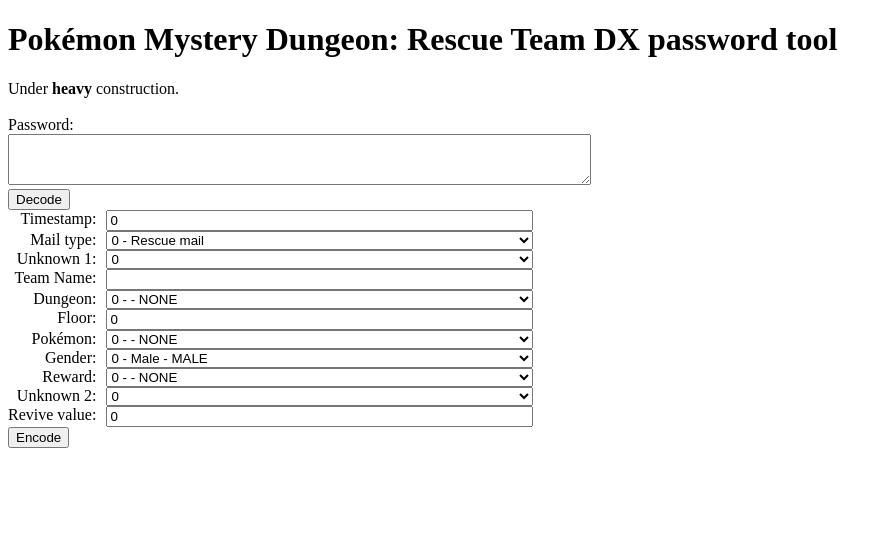
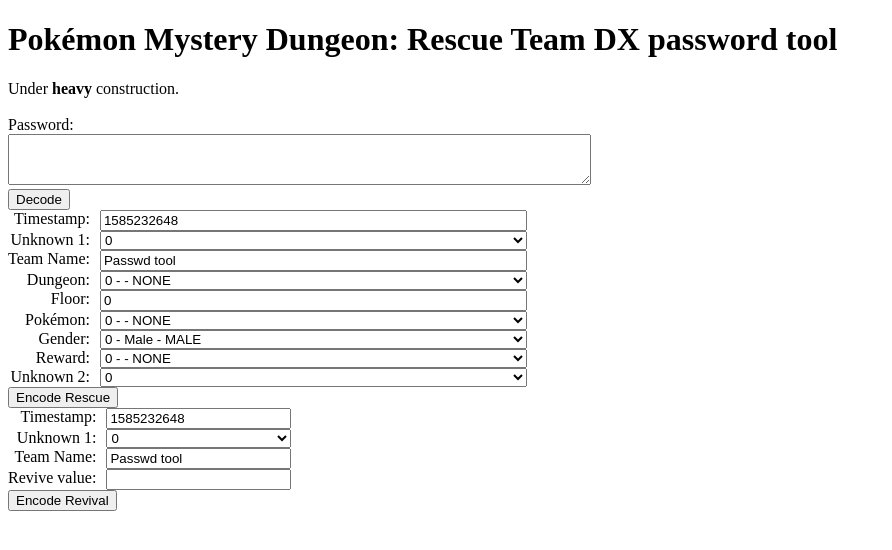
Before and after one commit to mid-kid/pmdrtdx_passwords, a Flask app: page / in a window 1280 px wide. Shown: the top 550 px of the page, without its empty margins (0-892 px from the left). Run offline with Flask 2, Linux system fonts and the light colour scheme.

Commit message:
Fix password encoding dialogs
Split into rescue and revival and moved things around to fill in the
data as well as possible.

```diff
--- a/app.py
+++ b/app.py
@@ -3,6 +3,7 @@
 
 import password
 import romdata
+from datetime import datetime
 
 charmap_symbols = [
     "1F", "2F", "3F", "4F", "5F", "6F", "7F", "8F", "9F", "PF", "MF", "DF", "XF",
@@ -13,9 +14,8 @@
 ]
 
 charmap_html = [
-    "<div class=\"pwdchar pwdchar_%s\">%s</div>" % (y, x)
-    for y in ["F", "H", "W", "E", "S"]
-    for x in ["1", "2", "3", "4", "5", "6", "7", "8", "9", "P", "M", "D", "X"]
+    "<div class=\"pwdchar pwdchar_%s\">%s</div>" % (x[1], x[0])
+    for x in charmap_symbols
 ]
 
 value_fields = {
@@ -64,7 +64,7 @@
             password += "\n"
         elif index % 5 == 4:
             password += " "
-    return password
+    return password.strip()
 
 def password_html(code):
     html = ""
@@ -113,53 +113,81 @@
 
     return True
 
-@app.route("/")
-def index():
+def render_password(code, password_input=None, info=None, **kwargs):
+    infores = {}
+    inforev = {}
+    info_text = None
+    warnings = None
+    password_output = None
+
+    if code:
+        info = password.decode(code)
+        info_text = escape(password.print_info(info))
+        warnings = get_warnings(info)
+        password_input = escape(password_val2char(code))
+        password_output = escape(password_html(code))
+
+    if info:
+        if "team" in info:
+            team = ""
+            for char in info["team"]:
+                if char == 0:
+                    break
+                if char < 402:
+                    team += romdata.charmap_text[char]
+                else:
+                    team += "★"
+            info["team"] = team
+
+        if "type" in info and info["type"] == 1:
+            inforev = info
+        else:
+            infores = info
+
+        if "revive" in info:
+            inforev["revive"] = "0x%08X" % info["revive"]
+
+    for info in (infores, inforev):
+        if "timestamp" not in info:
+            info["timestamp"] = int(datetime.now().timestamp())
+        if "team" not in info:
+            info["team"] = "Passwd tool"
+
     return render_template("index.html",
             romdata=romdata.romdata,
             named=named_fields,
-            value=value_fields)
+            value=value_fields,
+
+            infores=infores,
+            inforev=inforev,
+            info_text=info_text,
+            warnings=warnings,
+            password_input=password_input,
+            password_output=password_output,
+            **kwargs)
+
+@app.route("/")
+def index():
+    return render_password(None)
 
 @app.route("/decode", methods=["GET"])
 def decode():
-    info = None
-    info_text = None
-    warnings = None
+    code = None
     password_input = None
-    password_output = None
 
     decode_failed = False
     if "c" in request.args:
         password_input = request.args.get("c")
         code = password_char2val(password_input)
         password_input = escape(password_input)
-        if code:
-            info = password.decode(code)
-            info_text = escape(password.print_info(info))
-            warnings = get_warnings(info)
-            password_input = escape(password_val2char(code))
-            password_output = escape(password_html(code))
-        else:
+        if not code:
             decode_failed = True
 
-    return render_template("index.html",
-            romdata=romdata.romdata,
-            named=named_fields,
-            value=value_fields,
-            password=password_input,
-            info=info,
-            info_text=info_text,
-            warnings=warnings,
-            decode_failed=decode_failed,
-            password_output=password_output)
+    return render_password(code, password_input=password_input, decode_failed=decode_failed)
 
 @app.route("/encode", methods=["GET"])
 def encode():
-    warnings = None
-    info_text = None
-    password_input = None
-    password_output = None
-
+    code = None
     encode_failed = False
 
     info = {}
@@ -178,26 +206,22 @@
             continue
         info[field] = value
     if "team" in request.args:
-        info["team"] = request.args.get("team")
+        team = request.args.get("team")
+        if len(team) > 12:
+            encode_failed = True
+        else:
+            info["team"] = []
+            for char in team:
+                if char in romdata.charmap_text:
+                    info["team"].append(romdata.charmap_text.index(char))
+                else:
+                    encode_failed = True
+                    break
 
     if not encode_failed:
         if validate_info(info):
-            warnings = get_warnings(info)
-            info["team"] = [romdata.charmap_text.index(x) for x in "Passwd tool"]  # TODO
             code = password.encode(info)
-            info_text = escape(password.print_info(password.decode(code)))
-            password_input = escape(password_val2char(code))
-            password_output = escape(password_html(code))
         else:
             encode_failed=True
 
-    return render_template("index.html",
-            romdata=romdata.romdata,
-            named=named_fields,
-            value=value_fields,
-            info=info,
-            info_text=info_text,
-            warnings=warnings,
-            password=password_input,
-            password_output=password_output,
-            encode_failed=encode_failed)
+    return render_password(code, info=info, encode_failed=encode_failed)
--- a/templates/index.html
+++ b/templates/index.html
@@ -12,11 +12,18 @@
         <form action="decode">
             <label for="c">Password:</label>
             <br>
-            <textarea type="text" id="c" name="c" rows="3" cols="70">{% if password %}{{ password }}{% endif %}</textarea>
+            <textarea type="text" id="c" name="c" rows="3" cols="70">{% if password_input %}{{ password_input }}{% endif %}</textarea>
             <br>
-            <input type="submit" value="Decode">
+            <button type="submit">Decode</button>
         </form>
 
+        {% if password_output -%}
+        Visualized password:
+        <div class="pwdbox">
+            {{ password_output }}
+        </div>
+
+        {% endif -%}
         {% if decode_failed -%}
         <div>
             ERROR! Couldn't decode the password. Make sure it contains exactly 30 character pairs, and doesn't include "XS".
@@ -57,9 +64,7 @@
 
         {% endif -%}
 
-        <form action="encode">
-            <div class="formgrid">
-                {% macro options(name, array, maxval) %}
+                {% macro options(name, array, maxval, info) %}
                 {%- for entry in array %}
                     {%- if info and name in info and info[name] == loop.index0 %}
                     <option value="{{ loop.index0 }}" selected>
@@ -84,66 +89,81 @@
                 {%- endfor %}
                 {% endmacro -%}
 
+        <form action="encode">
+            <div class="formgrid">
                 <label for="timestamp">Timestamp:</label>
                 <input type="text" id="timestamp" name="timestamp" value="
-                    {%- if info and "timestamp" in info %}{{ info.timestamp }}{% else %}0{% endif %}">
-
-                <label for="type">Mail type:</label>
-                <select id="type" name="type">
-                    {{- options("type", ("Rescue mail", "Revival mail"), value.type) -}}
-                </select>
+                    {%- if infores and "timestamp" in infores -%}
+                    {{ infores.timestamp }}{% else %}0{% endif %}">
 
                 <label for="unk1">Unknown 1:</label>
                 <select id="unk1" name="unk1">
-                    {{- options("unk1", (), value.unk1) -}}
+                    {{- options("unk1", (), value.unk1, infores) -}}
                 </select>
 
                 <label for="team">Team Name:</label>
-                <input type="text" id="team" name="team" maxlength="12">
+                <input type="text" id="team" name="team" maxlength="12" value="
+                    {%- if infores and "team" in infores -%}
+                    {{ infores.team }}{% endif %}">
 
                 <label for="dungeon">Dungeon:</label>
                 <select id="dungeon" name="dungeon">
-                    {{- options("dungeon", romdata[named.dungeon], value.dungeon) -}}
+                    {{- options("dungeon", romdata[named.dungeon], value.dungeon, infores) -}}
                 </select>
 
                 <label for="floor">Floor:</label>
                 <input type="number" id="floor" name="floor" value="
-                    {%- if info and "floor" in info %}{{ info.floor }}{% else %}0{% endif %}">
+                    {%- if infores and "floor" in infores -%}
+                    {{ infores.floor }}{% else %}0{% endif %}">
 
                 <label for="pokemon">Pokémon:</label>
                 <select id="pokemon" name="pokemon">
-                    {{- options("pokemon", romdata[named.pokemon], value.pokemon) -}}
+                    {{- options("pokemon", romdata[named.pokemon], value.pokemon, infores) -}}
                 </select>
 
                 <label for="gender">Gender:</label>
                 <select id="gender" name="gender">
-                    {{- options("gender", romdata[named.gender], value.gender) -}}
+                    {{- options("gender", romdata[named.gender], value.gender, infores) -}}
                 </select>
 
                 <label for="reward">Reward:</label>
                 <select id="reward" name="reward">
-                    {{- options("reward", romdata[named.reward], value.reward) -}}
+                    {{- options("reward", romdata[named.reward], value.reward, infores) -}}
                 </select>
 
                 <label for="unk2">Unknown 2:</label>
                 <select id="unk2" name="unk2">
-                    {{- options("unk2", (), value.unk2) -}}
+                    {{- options("unk2", (), value.unk2, infores) -}}
                 </select>
+            </div>
+
+            <button type="submit" name="type" value="0">Encode Rescue</button>
+        </form>
+
+        <form action="encode">
+            <div class="formgrid">
+                <label for="timestamp">Timestamp:</label>
+                <input type="text" id="timestamp" name="timestamp" value="
+                    {%- if inforev and "timestamp" in inforev -%}
+                    {{ inforev.timestamp }}{% else %}0{% endif %}">
+
+                <label for="unk1">Unknown 1:</label>
+                <select id="unk1" name="unk1">
+                    {{- options("unk1", (), value.unk1, inforev) -}}
+                </select>
+
+                <label for="team">Team Name:</label>
+                <input type="text" id="team" name="team" maxlength="12" value="
+                    {%- if inforev and "team" in inforev -%}
+                    {{ inforev.team }}{% endif %}">
 
                 <label for="revive">Revive value:</label>
                 <input type="text" id="revive" name="revive" value="
-                    {%- if info and "revive" in info %}{{ info.revive }}{% else %}0{% endif %}">
+                    {%- if inforev and "revive" in inforev -%}
+                    {{ inforev.revive }}{% endif %}">
             </div>
 
-            <input type="submit" value="Encode">
+            <button type="submit" name="type" value="1">Encode Revival</button>
         </form>
-
-        {%- if password_output %}
-
-        Output password:
-        <div class="pwdbox">
-            {{ password_output }}
-        </div>
-        {%- endif %}
     </body>
 </html>
```
Also changed, not shown: password.py (+12 -8 lines).
